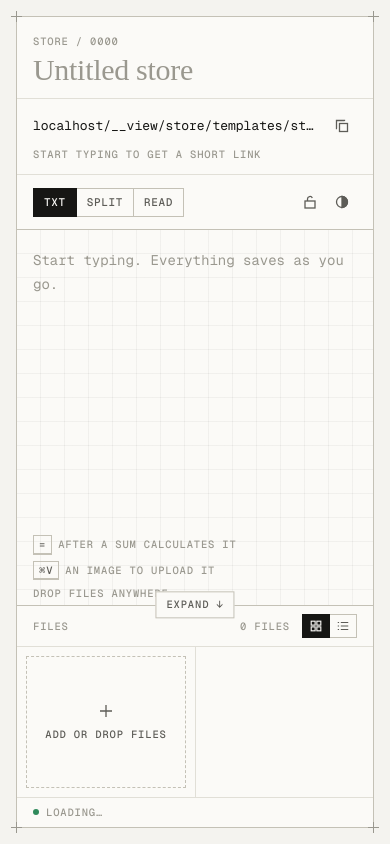
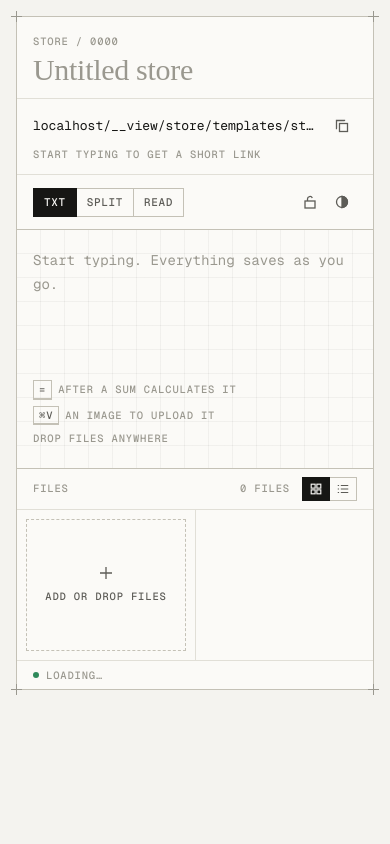
Before and after one commit to jgeskens/shortterm_store, a Django app: template store/templates/store/item_detail.html in a window 390 px wide. Run offline with Django 3.2, Linux system fonts and the light colour scheme; the template is opened without the code that fills it: values that come from a table or form of the project are taken from there, others are empty; tables that the repository leaves empty hold one stand-in row (values such as "Sample post"); parts of the project's set-up code (start-up, migrations or seed data) failed here and were passed over; some libraries are stand-ins or nearby versions; some web fonts are replaced.

Commit message:
Size the text panes to their content, up to the default height

```diff
--- a/store/templates/store/item_detail.html
+++ b/store/templates/store/item_detail.html
@@ -184,7 +184,6 @@
             position: relative;
             display: grid;
             grid-template-columns: minmax(0, 1fr) minmax(0, 1fr);
-            min-height: 46vh;
             background-color: var(--paper);
             background-image:
                 linear-gradient(var(--grid) 1px, transparent 1px),
@@ -193,12 +192,12 @@
             background-position: -1px -1px;
         }
         .work.single { grid-template-columns: minmax(0, 1fr); }
-        .work.collapsed { min-height: 0; }
         .pane { position: relative; min-width: 0; }
         .pane + .pane { border-left: 1px solid var(--line-strong); }
         .scroller { padding: 22px 24px 28px; }
         .collapsed .scroller {
-            height: var(--pane-h, 60vh);
+            /* Grows with the text up to the space left on screen, then scrolls. */
+            max-height: var(--pane-h, 60vh);
             overflow-y: auto;
             overscroll-behavior: contain;
             scrollbar-width: thin;
@@ -222,7 +221,7 @@
         .editor {
             display: block;
             width: 100%;
-            min-height: 40vh;
+            min-height: 120px;
             padding: 0;
             scroll-margin: 24px;
             border: 0;
@@ -233,7 +232,6 @@
             font: 14px/24px var(--mono);
             caret-color: var(--signal);
         }
-        .collapsed .editor { min-height: calc(var(--pane-h, 60vh) - 100px); }
         .editor:focus { outline: none; }
         .editor::placeholder { color: var(--ink-3); }
         .hints { display: flex; flex-wrap: wrap; gap: 6px 18px; margin-top: 12px; }
@@ -529,7 +527,6 @@
             .work { grid-template-columns: minmax(0, 1fr); }
             .pane + .pane { border-left: 0; border-top: 1px solid var(--line-strong); }
             .scroller { padding: 18px 16px 22px; }
-            .editor { min-height: 30vh; }
             .files { grid-template-columns: repeat(2, minmax(0, 1fr)); }
             .file-table th, .file-table td { padding-left: 8px; padding-right: 8px; }
             .file-table .col-preview { width: 66px; }
```
